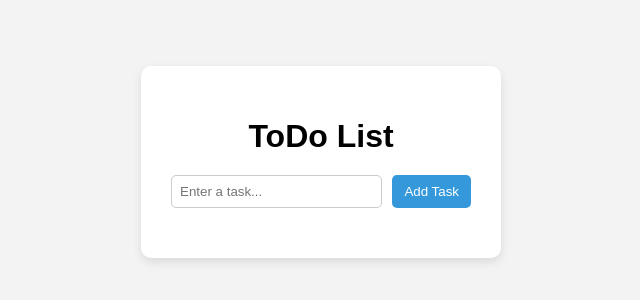
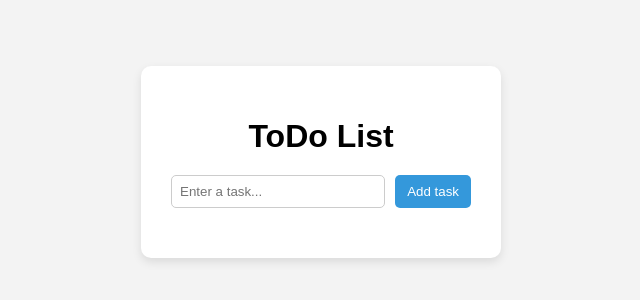
Before and after one commit to 21Deepanshi/example-webapp-group10, a website: page public/index.html in a window 1280 px wide. Shown: the part 238-538 px from the top of the page, 319-959 px from the left. Drawn offline with Linux system fonts and the light colour scheme; no server answers.

Commit message:
initial commits

```diff
--- a/public/index.html
+++ b/public/index.html
@@ -12,7 +12,7 @@
     <h1>ToDo List</h1>
     <form id="todo-form">
       <input type="text" id="task" placeholder="Enter a task..." required />
-      <button type="submit">Add Task</button>
+      <button type="submit">Add task</button>
     </form>
     <ul id="todo-list"></ul>
   </div>
```
Also changed, not shown: 1 other file.
